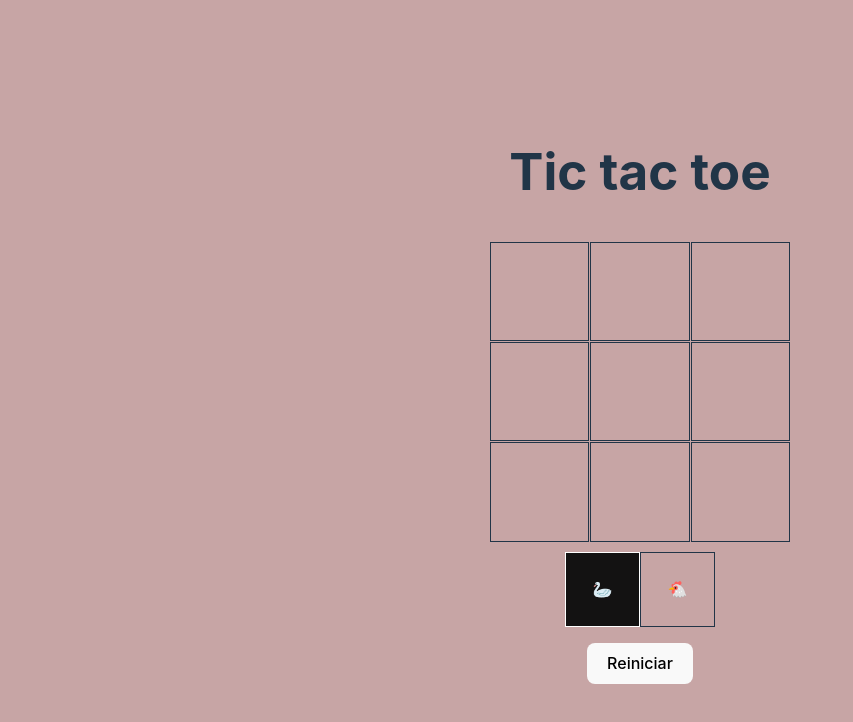
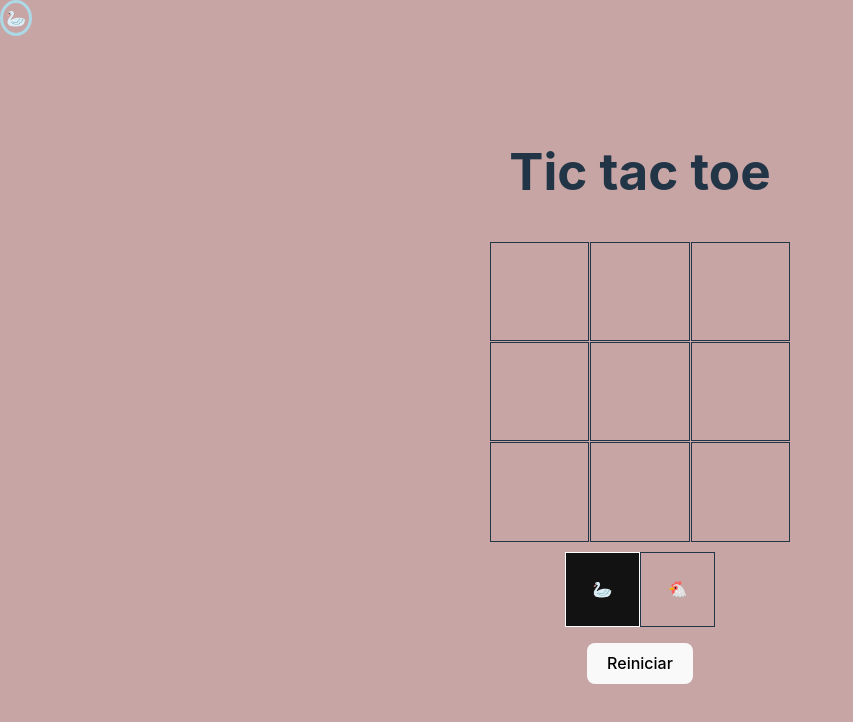
Before and after one commit to webferrol/tic-tac-toe-react-ts, a React (Vite) app: page / in a window 1280 px wide. Shown: the top 722 px of the page, without its empty margins (0-853 px from the left). Built offline with nearby package versions, Linux system fonts and the light colour scheme.

Commit message:
Added icon player with mouse movement

```diff
--- a/package.json
+++ b/package.json
@@ -10,6 +10,7 @@
     "preview": "vite preview"
   },
   "dependencies": {
+    "install": "^0.13.0",
     "react": "^18.3.1",
     "react-canvas-confetti": "^2.0.7",
     "react-dom": "^18.3.1",
--- a/src/components/Board.tsx
+++ b/src/components/Board.tsx
@@ -3,6 +3,7 @@ import { useTurn } from '../hooks/useTurn'
 import { TURN } from '../constants'
 import Snow from 'react-canvas-confetti/dist/presets/snow'
 import '../App.css'
+import MouseMoveComponent from './MouseMoveComponent'
 
 function Board () {
   const {
@@ -18,6 +19,7 @@ function Board () {
 
   return (
         <>
+            <MouseMoveComponent icon={player} />
             <section>
                 <h1>
                     {winner ? `Gana ${winner}` : 'Tic tac toe'}
--- /dev/null
+++ b/src/components/MouseMoveComponent.tsx
@@ -0,0 +1,49 @@
+import React, { useEffect, useState, CSSProperties } from 'react'
+
+interface Props {
+  isEnabled?: boolean,
+  icon?: string
+}
+
+/**
+ *  This component creates an element that follows the mouse cursor.
+ *
+ * @param {boolean} isEnabled - For example: a button can enable this component.
+ * @returns {React.ReactElement} - React Element displaying whether the component is enabled or not.
+ */
+function MouseMoveComponent ({ isEnabled = true, icon = '' }: Props): React.ReactElement {
+  const [position, setPosition] = useState({ clientX: 0, clientY: 0 })
+
+  const STYLE: CSSProperties = {
+    position: 'absolute',
+    top: 0,
+    left: 0,
+    display: 'flex',
+    justifyContent: 'center',
+    alignItems: 'center',
+    transform: `translate(${position.clientX}px, ${position.clientY}px)`,
+    transition: 'transform 0.1s',
+    aspectRatio: '1 / 1',
+    padding: '.2rem',
+    borderColor: 'lightblue',
+    borderStyle: 'solid',
+    borderRadius: '50%'
+  }
+
+  useEffect(() => {
+    const handleMouseMove = (event: MouseEvent): void => {
+      setPosition({ clientX: event.clientX, clientY: event.clientY })
+    }
+
+    if (isEnabled) window.addEventListener('mousemove', handleMouseMove)
+
+    // Para ver que nos desubscribimos bien usar la función getEventListeners(window)
+    return () => {
+      window.removeEventListener('mousemove', handleMouseMove)
+    }
+  }, [isEnabled])
+
+  return (<div className='mouse-pointer' style={STYLE}>{icon}</div>)
+}
+
+export default MouseMoveComponent
```
Also changed, not shown: 1 other file (tests, documents, lock files or other folders).
